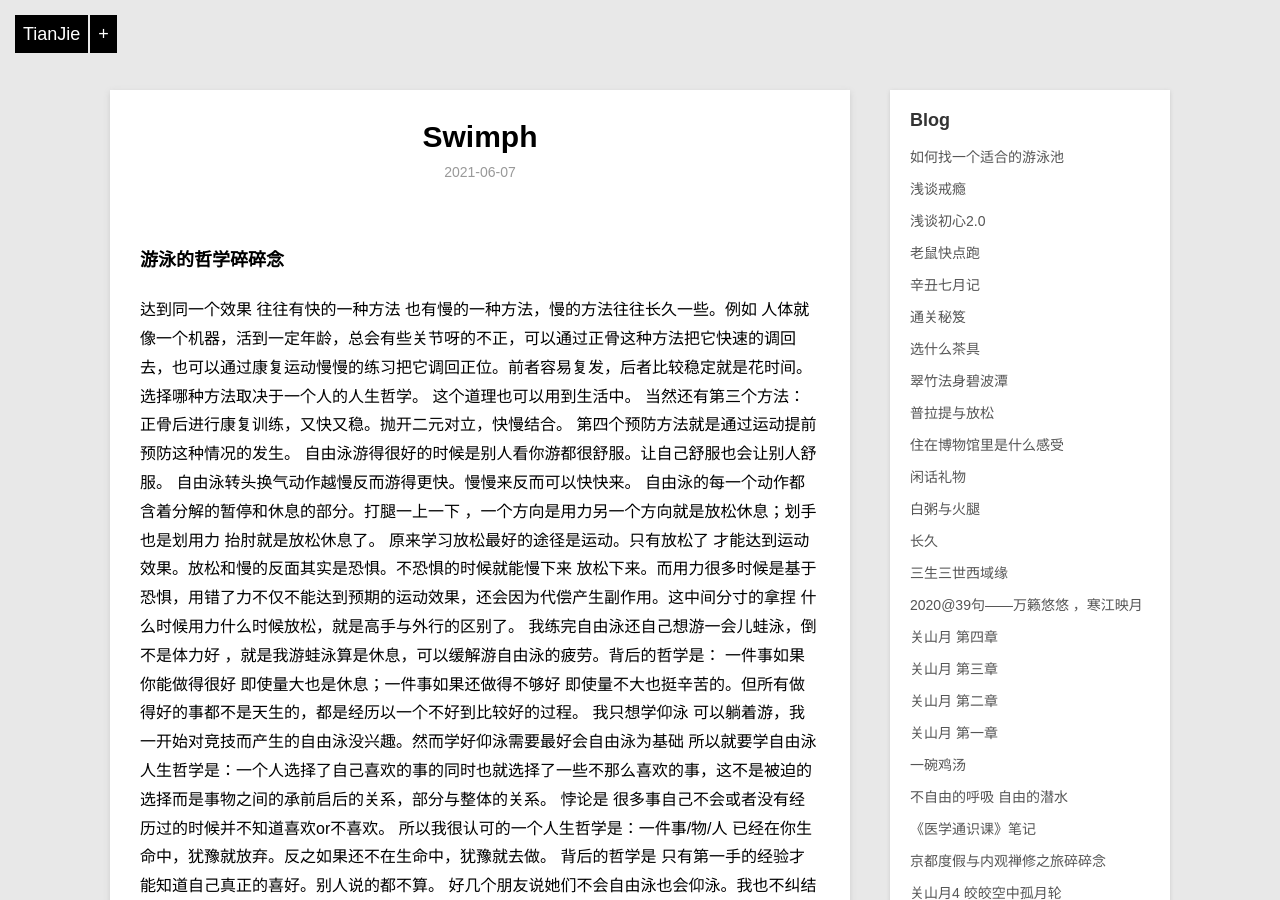
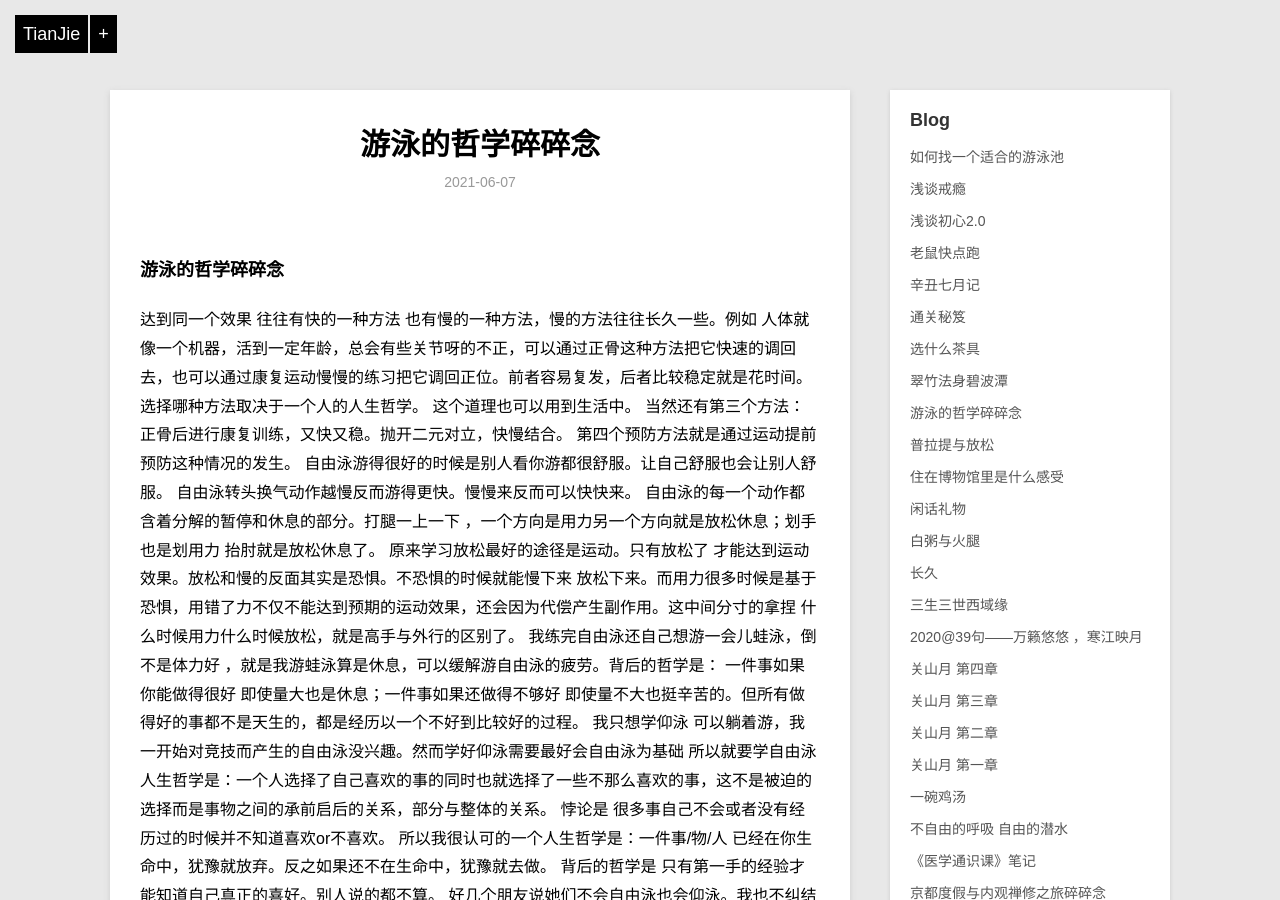
Before and after one commit to violettianjie/violettianjie.github.io, a Jekyll site: the page built from _posts/blog/2021-06-07-swimph.md, in a window 1280 px wide and 900 px high. Built offline with Jekyll 4.4.1, drawn with Linux system fonts in a browser that asks for light colours; our own code applies the rules of GitHub Pages for plain Markdown files.

Commit message:
Update 2021-06-07-swimph.md

```diff
--- a/_posts/blog/2021-06-07-swimph.md
+++ b/_posts/blog/2021-06-07-swimph.md
@@ -1,4 +1,9 @@
-
+---
+layout: post
+title: " 游泳的哲学碎碎念 "
+description: "运动"
+category: blog
+---
 
 
 ### 游泳的哲学碎碎念
```
